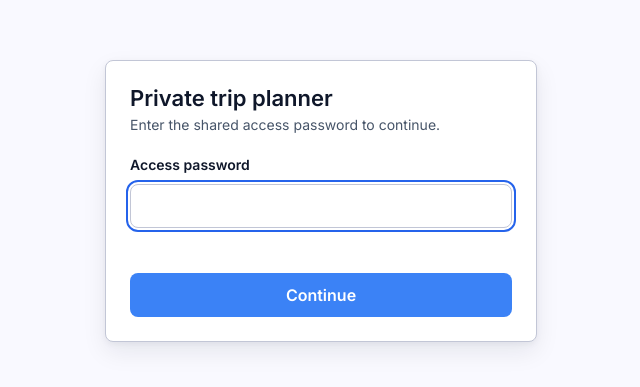
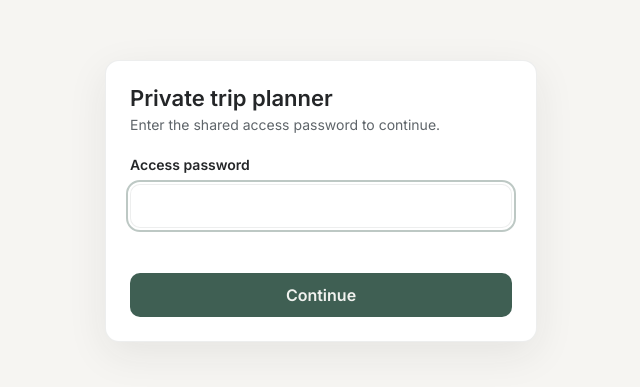
Before and after one commit to tyhuang9/dupert, a React (Vite) app in the folder frontend/: page /trips/1 in a window 1280 px wide. Shown: the part 199-586 px from the top of the page, without its empty margins (319-959 px from the left). Built offline with nearby package versions, Linux system fonts and the light colour scheme; no server answers.

Commit message:
frontend: retheme travel design tokens

```diff
--- a/frontend/src/components/TripMap.tsx
+++ b/frontend/src/components/TripMap.tsx
@@ -172,13 +172,13 @@ const DEFAULT_CAMERA: MapCamera = {
 }
 
 const ROUTE_STYLE = {
-  strokeColor: '#2563eb',
+  strokeColor: '#3F5F53',
   strokeOpacity: 0.78,
   strokeWeight: 4,
 } as const
 
 const ACTIVE_ROUTE_STYLE = {
-  strokeColor: '#1d4ed8',
+  strokeColor: '#4D7265',
   strokeOpacity: 0.95,
   strokeWeight: 6,
 } as const
--- a/frontend/src/styles/tokens.css
+++ b/frontend/src/styles/tokens.css
@@ -1,9 +1,8 @@
 /**
  * TripPlanner visual system.
  *
- * This file is the source of truth for the Stitch-aligned rebuild:
- * Inter, operational slate surfaces, 8px rhythm, 8px radius, compact
- * dashboard density, and a single accessible primary blue.
+ * Calm travel-planning tokens. The app keeps the existing --color-* API for
+ * component compatibility while exposing semantic travel tokens underneath.
  */
 
 :root,
@@ -13,41 +12,64 @@
   --font-sans: 'Inter', ui-sans-serif, system-ui, -apple-system, BlinkMacSystemFont, 'Segoe UI', sans-serif;
   --font-mono: 'SFMono-Regular', Consolas, 'Liberation Mono', monospace;
 
-  --color-bg: #f9f9ff;
-  --color-bg-gradient-top: rgba(255, 255, 255, 0.76);
-  --color-bg-strong: #e1e2ec;
-  --color-shell: #f2f3fd;
-  --color-surface: #ffffff;
-  --color-surface-2: #ecedf7;
-  --color-surface-3: #e6e7f2;
-  --color-surface-border: #c2c6d6;
-  --color-border-strong: #727785;
-  --color-floating-surface: rgba(255, 255, 255, 0.96);
-  --color-floating-surface-soft: rgba(255, 255, 255, 0.86);
-  --color-surface-fade: rgba(255, 255, 255, 0);
+  --bg-primary: #F6F5F2;
+  --bg-secondary: #FCFBF8;
+  --bg-card: #FFFFFF;
+  --bg-elevated: #FFFFFF;
 
-  --color-text: #0f172a;
-  --color-text-muted: #475569;
-  --color-text-subtle: #64748b;
-  --color-text-inverse: #ffffff;
+  --border-subtle: #EFECE6;
+  --border-default: #E7E3DC;
+  --border-strong: #D8D2C8;
 
-  --color-primary: #3b82f6;
-  --color-primary-fg: #ffffff;
-  --color-primary-text: #2563eb;
-  --color-primary-hover: #2563eb;
-  --color-primary-active: #1d4ed8;
-  --color-primary-soft: #dbeafe;
-  --color-primary-softer: #eff6ff;
+  --text-primary: #242628;
+  --text-secondary: #5F656A;
+  --text-muted: #8A9096;
+  --text-inverse: #F1F2EF;
 
-  --color-danger: #dc2626;
-  --color-danger-fg: #991b1b;
-  --color-danger-bg: #fef2f2;
-  --color-warning: #d97706;
-  --color-warning-fg: #78350f;
-  --color-warning-bg: #fffbeb;
-  --color-success: #059669;
-  --color-success-fg: #047857;
-  --color-success-bg: #ecfdf5;
+  --accent-primary: #3F5F53;
+  --accent-primary-hover: #4D7265;
+  --accent-primary-active: #2F4B40;
+  --accent-secondary: #6E8193;
+
+  --success: #6FA97B;
+  --warning: #D2A75A;
+  --danger: #C86B6B;
+
+  --color-bg: var(--bg-primary);
+  --color-bg-gradient-top: rgba(252, 251, 248, 0.9);
+  --color-bg-strong: var(--border-default);
+  --color-shell: var(--bg-secondary);
+  --color-surface: var(--bg-card);
+  --color-surface-2: var(--bg-secondary);
+  --color-surface-3: #F0EEE9;
+  --color-surface-border: rgba(36, 38, 40, 0.08);
+  --color-border-strong: var(--border-strong);
+  --color-floating-surface: rgba(255, 255, 255, 0.94);
+  --color-floating-surface-soft: rgba(255, 255, 255, 0.84);
+  --color-surface-fade: rgba(246, 245, 242, 0);
+
+  --color-text: var(--text-primary);
+  --color-text-muted: var(--text-secondary);
+  --color-text-subtle: var(--text-muted);
+  --color-text-inverse: var(--text-inverse);
+
+  --color-primary: var(--accent-primary);
+  --color-primary-fg: var(--text-inverse);
+  --color-primary-text: var(--accent-primary);
+  --color-primary-hover: var(--accent-primary-hover);
+  --color-primary-active: var(--accent-primary-active);
+  --color-primary-soft: color-mix(in srgb, var(--accent-primary) 14%, transparent);
+  --color-primary-softer: color-mix(in srgb, var(--accent-primary) 8%, transparent);
+
+  --color-danger: var(--danger);
+  --color-danger-fg: #9E4C4C;
+  --color-danger-bg: color-mix(in srgb, var(--danger) 13%, var(--bg-card));
+  --color-warning: var(--warning);
+  --color-warning-fg: #8B6B28;
+  --color-warning-bg: color-mix(in srgb, var(--warning) 16%, var(--bg-card));
+  --color-success: var(--success);
+  --color-success-fg: #3F7A4D;
+  --color-success-bg: color-mix(in srgb, var(--success) 14%, var(--bg-card));
 
   --space-1: 4px;
   --space-2: 8px;
@@ -68,25 +90,25 @@
   --line-height-tight: 1.2;
   --line-height-base: 1.45;
 
-  --radius-sm: 4px;
-  --radius-md: 8px;
-  --radius-lg: 8px;
+  --radius-sm: 8px;
+  --radius-md: 10px;
+  --radius-lg: 14px;
+  --radius-xl: 16px;
   --radius-pill: 999px;
 
-  --shadow-sm: 0 1px 2px rgba(15, 23, 42, 0.06);
-  --shadow-md:
-    0 10px 24px rgba(15, 23, 42, 0.08),
-    0 2px 6px rgba(15, 23, 42, 0.05);
-  --shadow-lg:
-    0 18px 48px rgba(15, 23, 42, 0.12),
-    0 3px 10px rgba(15, 23, 42, 0.06);
+  --shadow-soft: 0 12px 40px rgba(36, 38, 40, 0.08);
+  --shadow-sm: 0 8px 20px rgba(36, 38, 40, 0.06);
+  --shadow-md: var(--shadow-soft);
+  --shadow-lg: 0 18px 52px rgba(36, 38, 40, 0.12);
 
-  --focus-ring-color: #2563eb;
+  --focus-ring-color: color-mix(in srgb, var(--accent-primary) 34%, transparent);
   --focus-ring-width: 2px;
   --focus-ring-offset: 2px;
 
-  --transition-base: 160ms ease-out;
-  --transition-slow: 240ms ease-out;
+  --transition-fast: 120ms cubic-bezier(.22,.61,.36,1);
+  --transition-med: 180ms cubic-bezier(.22,.61,.36,1);
+  --transition-base: var(--transition-fast);
+  --transition-slow: 220ms cubic-bezier(.22,.61,.36,1);
 
   /* Backward-compatible aliases for older modules during the rebuild. */
   --text: var(--color-text-muted);
@@ -107,51 +129,71 @@
 :root[data-theme='dark'] {
   color-scheme: dark;
 
-  --color-bg: #090f1d;
-  --color-bg-gradient-top: rgba(30, 41, 59, 0.46);
-  --color-bg-strong: #020617;
-  --color-shell: #0f172a;
-  --color-surface: #111827;
-  --color-surface-2: #1e293b;
-  --color-surface-3: #283449;
-  --color-surface-border: #3b4a61;
-  --color-border-strong: #8290a7;
-  --color-floating-surface: rgba(17, 24, 39, 0.94);
-  --color-floating-surface-soft: rgba(30, 41, 59, 0.88);
-  --color-surface-fade: rgba(17, 24, 39, 0);
+  --bg-primary: #181F21;
+  --bg-secondary: #22282A;
+  --bg-card: #2A3134;
+  --bg-elevated: #31393D;
 
-  --color-text: #eef4ff;
-  --color-text-muted: #b8c4d7;
-  --color-text-subtle: #92a1b8;
-  --color-text-inverse: #08111f;
+  --border-subtle: #303A3D;
+  --border-default: #3D4548;
+  --border-strong: #4A5558;
 
-  --color-primary: #7db2ff;
-  --color-primary-fg: #071429;
-  --color-primary-text: #9cc3ff;
-  --color-primary-hover: #a9ccff;
-  --color-primary-active: #c5dcff;
-  --color-primary-soft: rgba(125, 178, 255, 0.22);
-  --color-primary-softer: rgba(125, 178, 255, 0.13);
+  --text-primary: #F1F2EF;
+  --text-secondary: #C5C9C6;
+  --text-muted: #929895;
+  --text-inverse: #242628;
 
-  --color-danger: #f87171;
-  --color-danger-fg: #fecaca;
-  --color-danger-bg: rgba(127, 29, 29, 0.42);
-  --color-warning: #fbbf24;
-  --color-warning-fg: #fde68a;
-  --color-warning-bg: rgba(120, 53, 15, 0.42);
-  --color-success: #34d399;
-  --color-success-fg: #a7f3d0;
-  --color-success-bg: rgba(6, 78, 59, 0.44);
+  --accent-primary: #7DBA9E;
+  --accent-primary-hover: #8BC7AA;
+  --accent-primary-active: #6CA88E;
+  --accent-secondary: #8BA3B6;
 
-  --shadow-sm: 0 1px 2px rgba(0, 0, 0, 0.28);
-  --shadow-md:
-    0 12px 28px rgba(0, 0, 0, 0.36),
-    0 2px 8px rgba(0, 0, 0, 0.24);
-  --shadow-lg:
-    0 22px 56px rgba(0, 0, 0, 0.42),
-    0 4px 14px rgba(0, 0, 0, 0.28);
+  --success: #77C48F;
+  --warning: #E6C06A;
+  --danger: #E07A7A;
 
-  --focus-ring-color: #93c5fd;
+  --color-bg: var(--bg-primary);
+  --color-bg-gradient-top: rgba(34, 40, 42, 0.76);
+  --color-bg-strong: #111719;
+  --color-shell: var(--bg-secondary);
+  --color-surface: var(--bg-card);
+  --color-surface-2: var(--bg-elevated);
+  --color-surface-3: #202A2D;
+  --color-surface-border: rgba(255, 255, 255, 0.08);
+  --color-border-strong: var(--border-strong);
+  --color-floating-surface: rgba(42, 49, 52, 0.94);
+  --color-floating-surface-soft: rgba(49, 57, 61, 0.86);
+  --color-surface-fade: rgba(24, 31, 33, 0);
+
+  --color-text: var(--text-primary);
+  --color-text-muted: var(--text-secondary);
+  --color-text-subtle: var(--text-muted);
+  --color-text-inverse: var(--text-inverse);
+
+  --color-primary: var(--accent-primary);
+  --color-primary-fg: var(--text-inverse);
+  --color-primary-text: var(--accent-primary);
+  --color-primary-hover: var(--accent-primary-hover);
+  --color-primary-active: var(--accent-primary-active);
+  --color-primary-soft: color-mix(in srgb, var(--accent-primary) 20%, transparent);
+  --color-primary-softer: color-mix(in srgb, var(--accent-primary) 12%, transparent);
+
+  --color-danger: var(--danger);
+  --color-danger-fg: #FFB0B0;
+  --color-danger-bg: color-mix(in srgb, var(--danger) 16%, var(--bg-card));
+  --color-warning: var(--warning);
+  --color-warning-fg: #F1D78C;
+  --color-warning-bg: color-mix(in srgb, var(--warning) 16%, var(--bg-card));
+  --color-success: var(--success);
+  --color-success-fg: #A6E5B6;
+  --color-success-bg: color-mix(in srgb, var(--success) 16%, var(--bg-card));
+
+  --shadow-soft: 0 16px 48px rgba(0, 0, 0, 0.28);
+  --shadow-sm: 0 10px 24px rgba(0, 0, 0, 0.22);
+  --shadow-md: var(--shadow-soft);
+  --shadow-lg: 0 22px 58px rgba(0, 0, 0, 0.36);
+
+  --focus-ring-color: color-mix(in srgb, var(--accent-primary) 42%, transparent);
 }
 
 @media (prefers-reduced-motion: reduce) {
--- a/frontend/src/utils/timelineDayColors.ts
+++ b/frontend/src/utils/timelineDayColors.ts
@@ -1,12 +1,12 @@
 const TIMELINE_DAY_COLORS = [
-  '#2563eb',
-  '#059669',
-  '#d97706',
-  '#7c3aed',
-  '#db2777',
-  '#0891b2',
-  '#65a30d',
-  '#dc2626',
+  '#3F5F53',
+  '#6E8193',
+  '#D2A75A',
+  '#6FA97B',
+  '#8A7562',
+  '#789184',
+  '#A68C68',
+  '#C86B6B',
 ]
 
 export function timelineDayColor(dayIndex: number): string {
```
Also changed, not shown: 1 other file (tests, documents, lock files or other folders).
